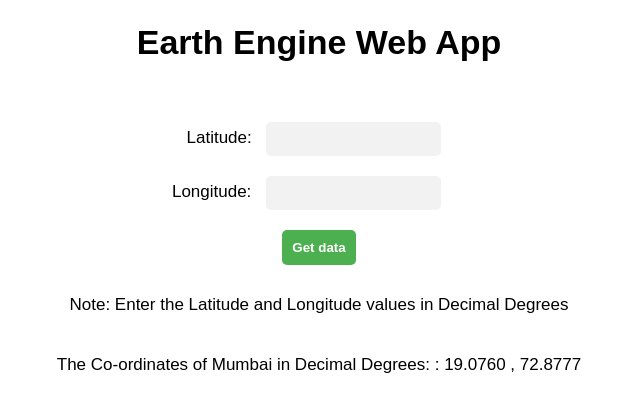
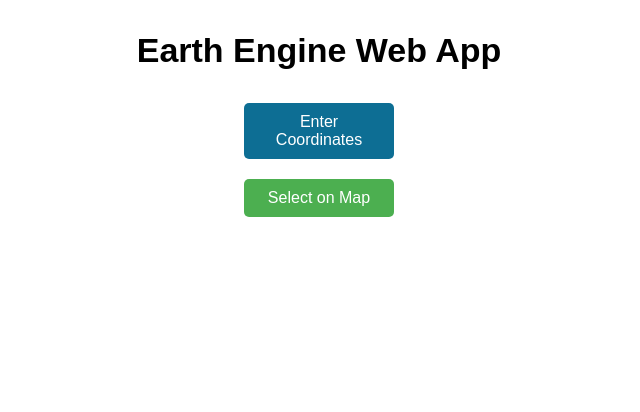
Before and after one commit to myj-nikhil/earth-engine, a Flask app: page / in a window 1280 px wide. Shown: the top 412 px of the page, without its empty margins (321-961 px from the left). Run offline with Flask 2, Linux system fonts and the light colour scheme.

Commit message:
modified home page to take different inputs

```diff
--- a/templates/index.html
+++ b/templates/index.html
@@ -1,25 +1,41 @@
+
+
 <!DOCTYPE html>
 <html>
   <head>
+    <meta charset="utf-8">
     <title>Earth Engine Web App</title>
-    <link rel="stylesheet" href="{{ url_for('static', filename= 'css/main.css') }}">
+    <style>
+      /* Center the buttons vertically and horizontally */
+      body {
+        display: flex;
+        font-family: Arial, Helvetica, sans-serif;
+        font-size: 17px;
+        flex-direction: column;
+        justify-content: center;
+        align-items: center;
+        /* height: 100vh;    */
+      }
+      /* Style the buttons */
+      button {
+        padding: 10px 20px;
+        font-size: 16px;
+        background-color: #0d6e94;
+        color: white;
+        border: none;
+        border-radius: 5px;
+        margin: 10px;
+        width: 150px;
+        cursor: pointer;
+      }
+      #button2{
+        background-color: #4CAF50;
+      }
+    </style>
   </head>
-<h1>
-  Earth Engine Web App
-</h1>
   <body>
-  <form action="result" method="post">
-    <div class="input-container">
-      <label>Latitude:</label>
-      <input type="number" step="0.000001" name="latitude" value= "{{ request.form.latitude }}" required>
-    </div>
-    <div class="input-container">
-      <label id ="longitude">Longitude:</label>
-      <input type="number" step="0.000001" name="longitude" value = "{{ request.form.longitude }}"  required>
-    </div>
-    <input type="submit" value="Get data">
-    <p> Note: Enter the Latitude and Longitude values in Decimal Degrees</p>
-    <p>The Co-ordinates of Mumbai in Decimal Degrees: : 19.0760 , 72.8777</p>
-  </form>
-</body>
+    <h1 style="text-align: center;">Earth Engine Web App</h1>
+    <button id="button1"onclick="window.location.href='/coordinates'">Enter Coordinates</button>
+    <button id="button2" onclick="window.location.href='/map'">Select on Map</button>
+  </body>
 </html>
```
